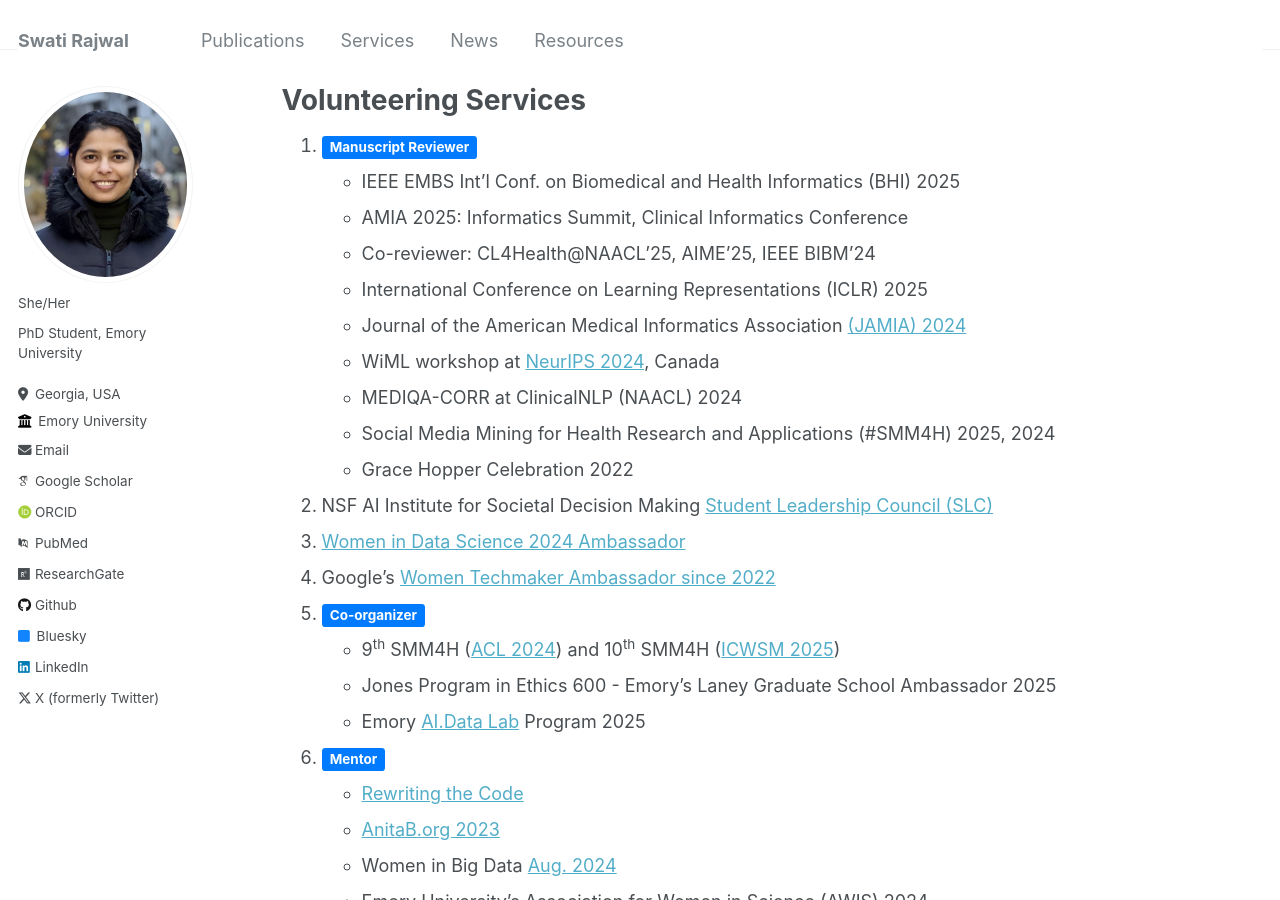
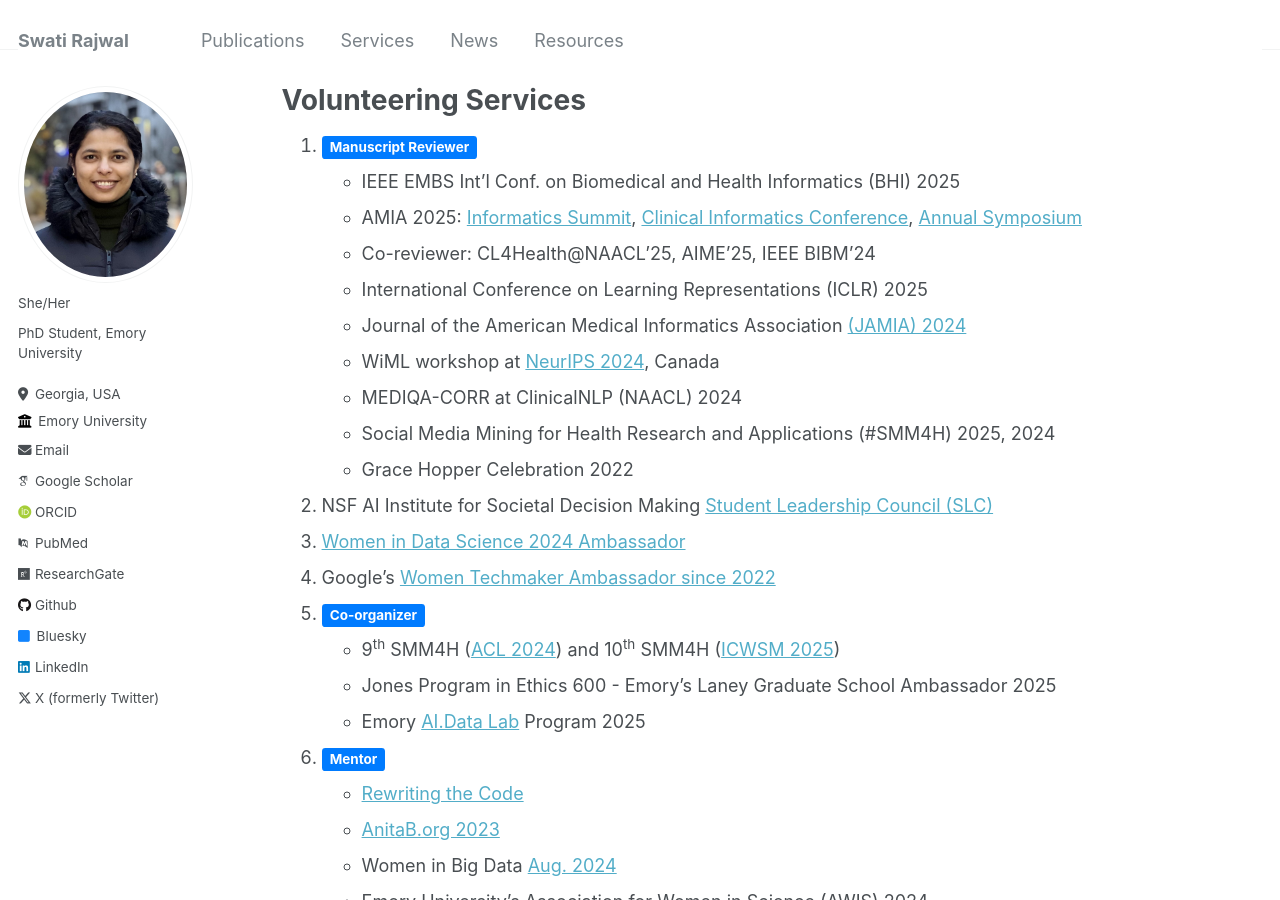
Before and after one commit to swati-rajwal/swati-rajwal.github.io, a Jekyll site: the page built from _pages/services.md, in a window 1280 px wide and 900 px high. Built offline with Jekyll 4.4.1, drawn with Linux system fonts in a browser that asks for light colours; some web fonts are replaced.

Commit message:
Update services.md

```diff
--- a/_pages/services.md
+++ b/_pages/services.md
@@ -7,7 +7,7 @@ author_profile: true
 
 1. <span class="label label-success" style="background-color: #007bff; display: inline; padding: .2em .6em .3em; font-size: 75%; font-weight: bold; line-height: 1; color: #ffffff; text-align: center; white-space: nowrap; vertical-align: baseline; border-radius: .25em;">Manuscript Reviewer</span>
    * IEEE EMBS Int'l Conf. on Biomedical and Health Informatics (BHI) 2025
-   * AMIA 2025: Informatics Summit, Clinical Informatics Conference
+   * AMIA 2025: <a href="/images/2025_AMIA_Informatics_summit_reviewer_ack.png" target="_blank">Informatics Summit</a>, <a href="/images/2025_AMIA_reviewer_ack.png" target="_blank">Clinical Informatics Conference</a>, <a href="/images/2025_AMIA_Annual_Symposium_reviewer_ack.png" target="_blank">Annual Symposium</a>
    * Co-reviewer: CL4Health@NAACL'25, AIME'25, IEEE BIBM'24
    * International Conference on Learning Representations (ICLR) 2025
    * Journal of the American Medical Informatics Association <a href="https://fdslive.oup.com/www.oup.com/academic/pdf/reviewer-certificate/jamia-12481742867999068944_cert.pdf" target="_blank">(JAMIA) 2024</a>
```
